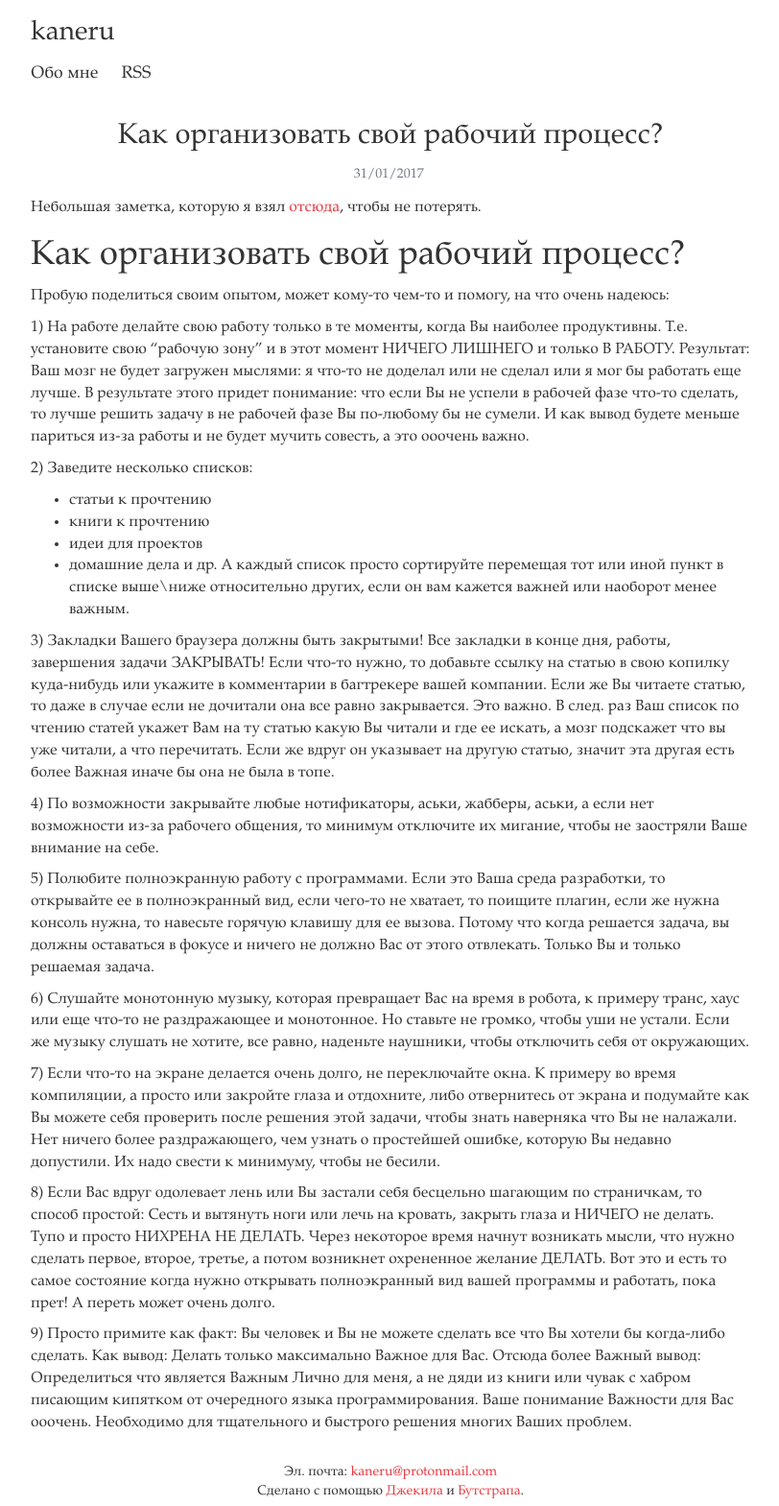
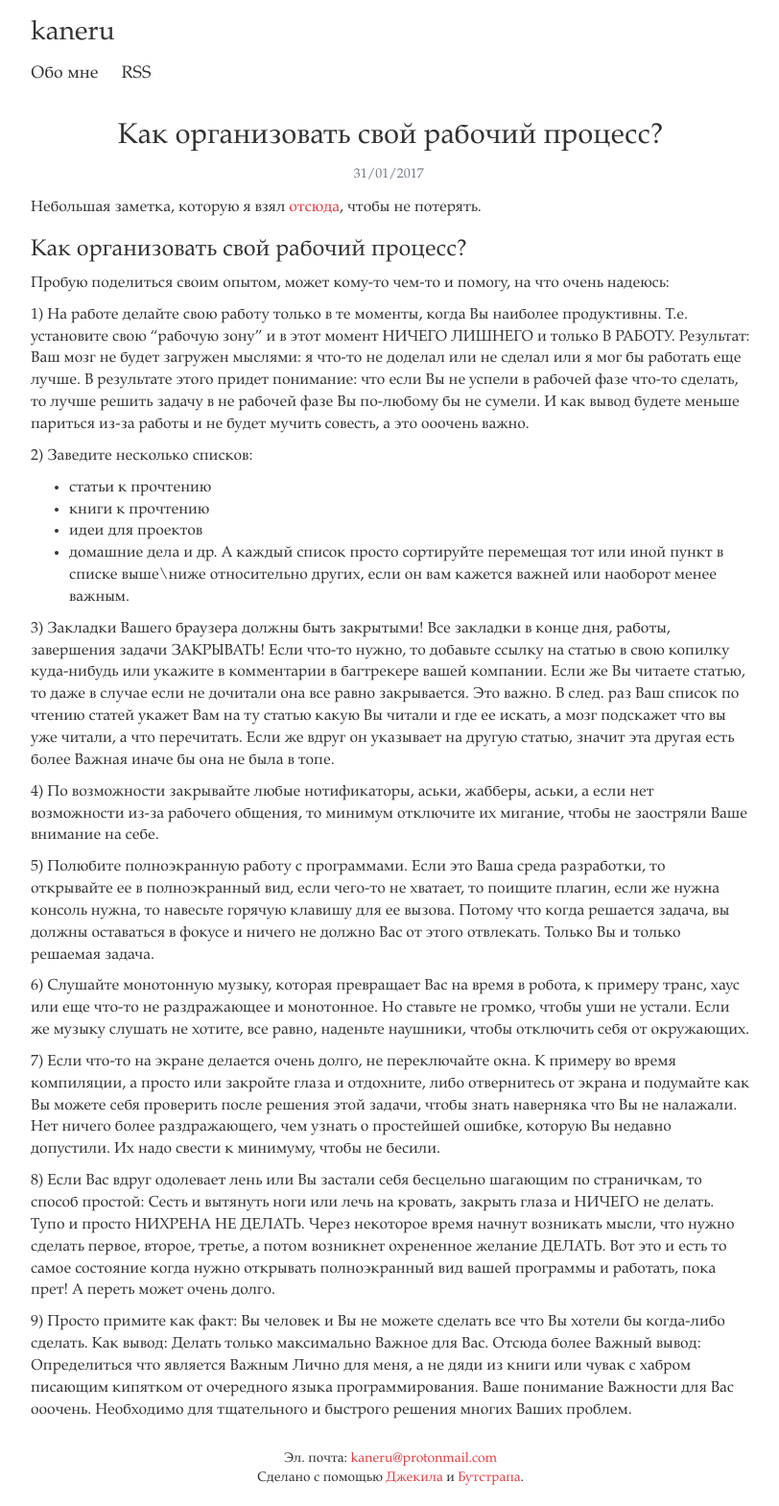
Before and after one commit to kaneru/kaneru.github.io, a Jekyll site: the page built from _posts/2017-01-31-kak-organizovat-svoi-rabochiy-process.md, in a window 1280 px wide. Shown: the whole page at 96% size, without its empty margins (233-1045 px from the left). Built offline with Jekyll 4.4.1, drawn with Linux system fonts in a browser that asks for light colours; nearby versions of some CDN libraries.

```diff
--- a/_posts/2017-01-31-kak-organizovat-svoi-rabochiy-process.md
+++ b/_posts/2017-01-31-kak-organizovat-svoi-rabochiy-process.md
@@ -6,7 +6,7 @@ tags: gtd
 ---
 Небольшая заметка, которую я взял [отсюда](https://toster.ru/answer?answer_id=199448#answers_list_answer), чтобы не потерять.
 
-# Как организовать свой рабочий процесс?
+### Как организовать свой рабочий процесс?
 
 Пробую поделиться своим опытом, может кому-то чем-то и помогу, на что очень надеюсь:
 
```
